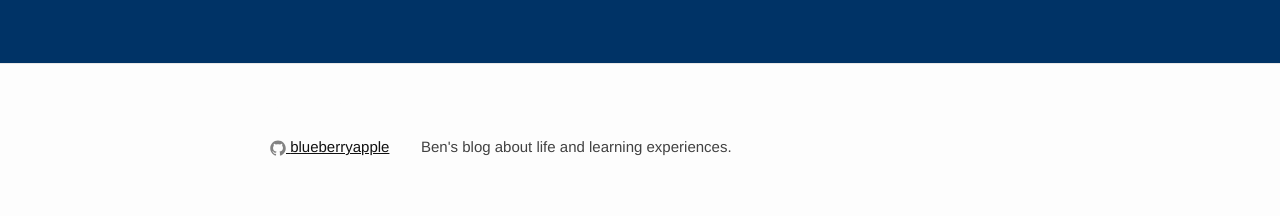
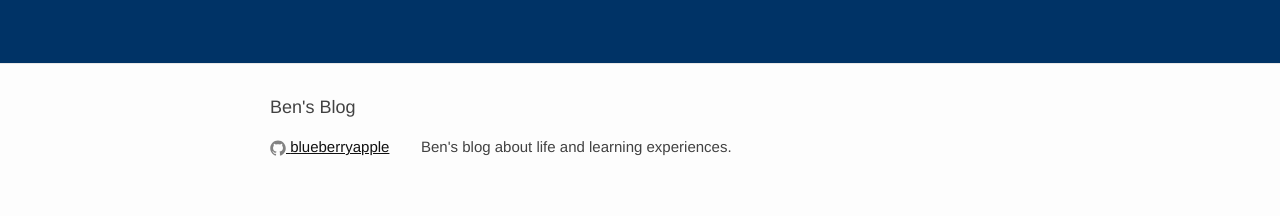
Before and after one commit to blueberryapple/blueberryapple.github.io, a Jekyll site: the page built from index.html, in a window 1280 px wide. Shown: the part 734-950 px from the top of the page. Built offline with Jekyll 4.4.1, drawn with Linux system fonts in a browser that asks for light colours; nearby versions of some CDN libraries.

Commit message:
fixed footer colors and hierarchy

```diff
--- a/_includes/footer.html
+++ b/_includes/footer.html
@@ -5,27 +5,10 @@
     <h2 class="footer-heading">{{ site.title }}</h2>
 
     <div class="footer-col-wrapper">
-      <!--div class="footer-col footer-col-1">
-        <ul class="contact-list">
-          <li>{{ site.title }}</li>
-          <li><a href="mailto:{{ site.email }}">{{ site.email }}</a></li>
-        </ul>
-      </div-->
-
       <div class="footer-col footer-col-2">
-        <ul class="social-media-list">
           {% if site.github_username %}
-          <li>
             {% include icon-github.html username=site.github_username %}
-          </li>
           {% endif %}
-
-          {% if site.twitter_username %}
-          <li>
-            {% include icon-twitter.html username=site.twitter_username %}
-          </li>
-          {% endif %}
-        </ul>
       </div>
 
       <div class="footer-col footer-col-3">
--- a/_sass/_layout.scss
+++ b/_sass/_layout.scss
@@ -120,6 +120,7 @@
 .footer-heading {
     font-size: 18px;
     margin-bottom: $spacing-unit / 2;
+    color: $grey-color-dark;
 }
 
 .contact-list,
```
